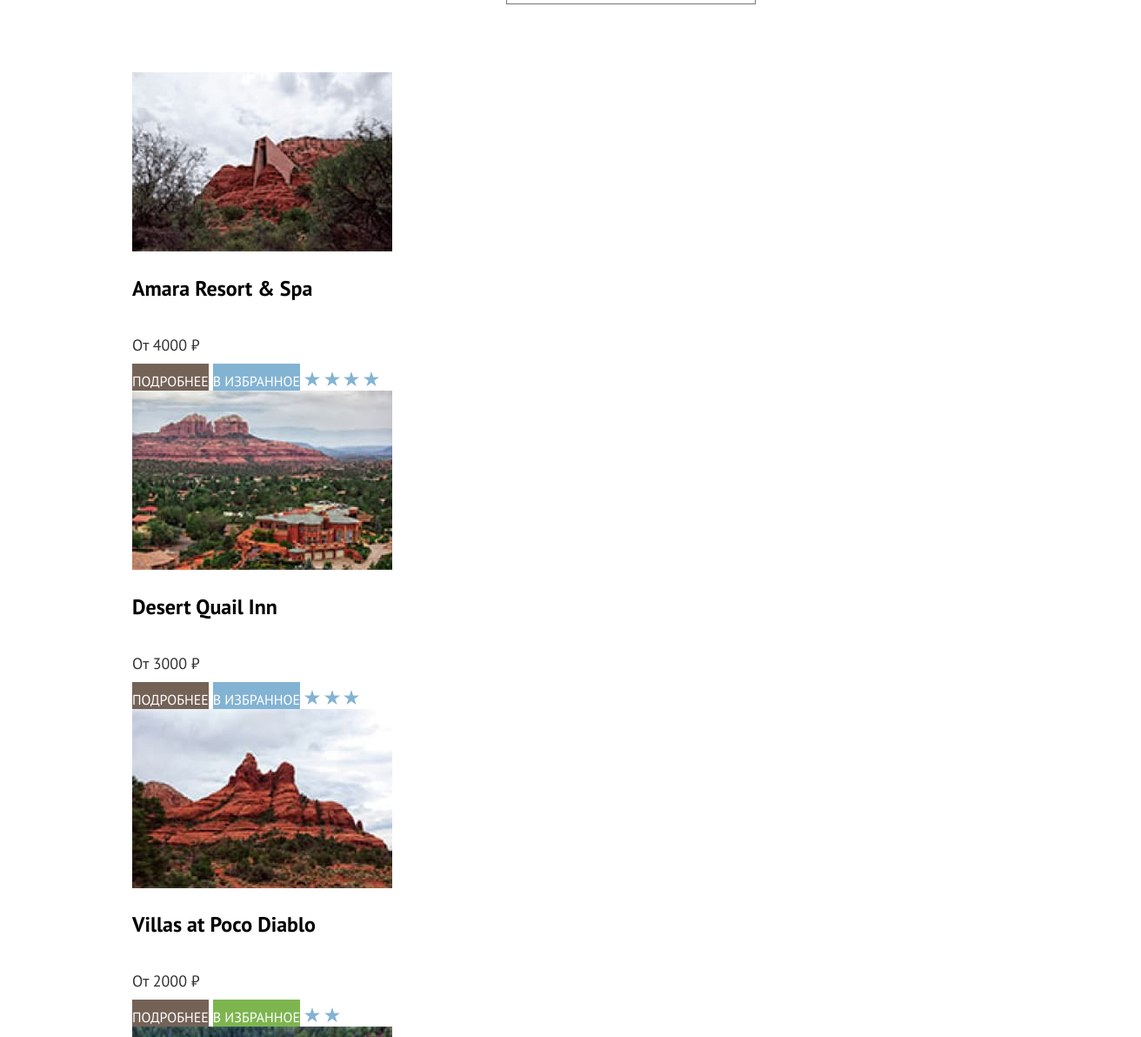
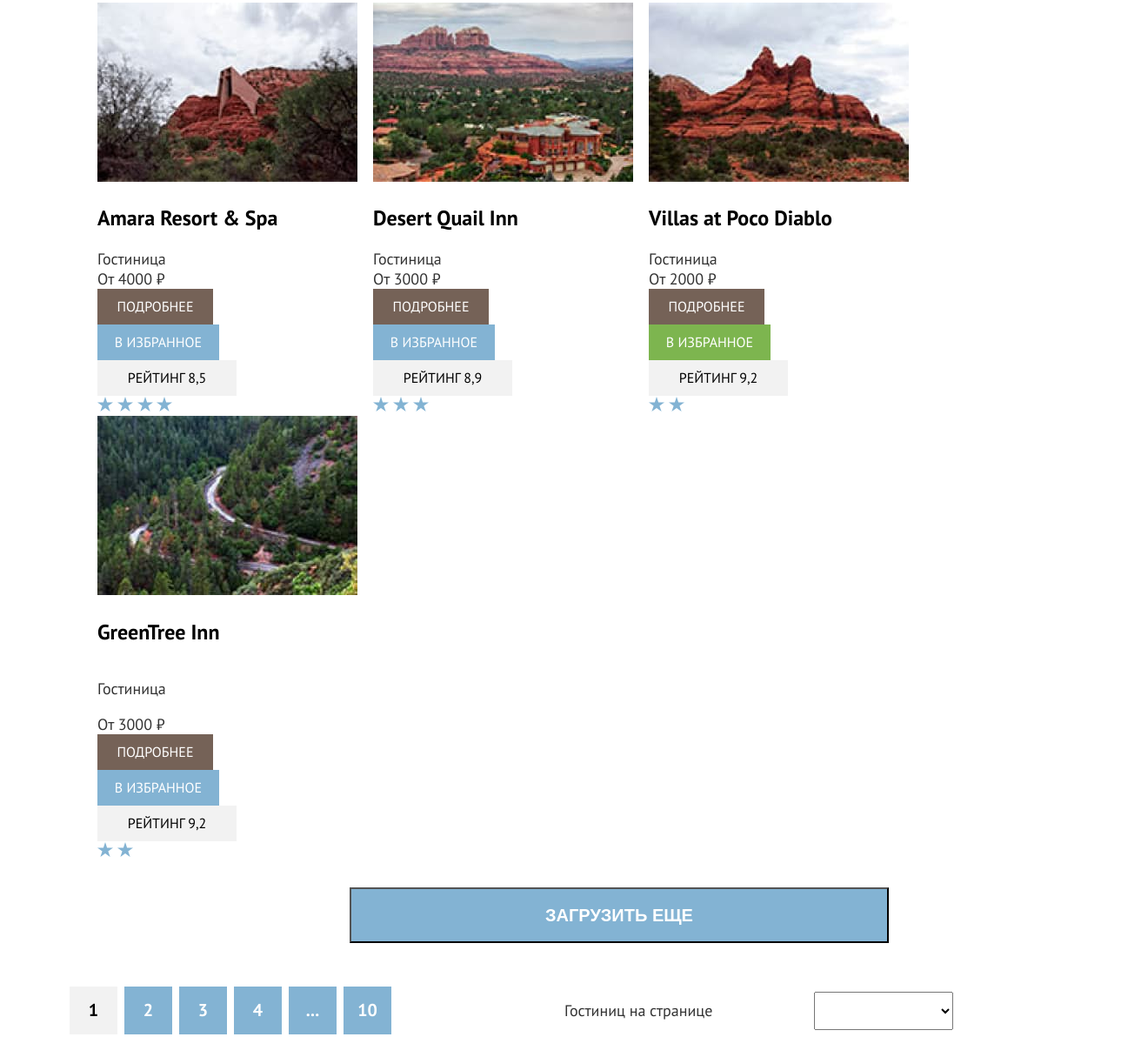
Before and after one commit to htmlacademy-htmlcss/2010839-sedona-33, a website: page catalog.html in a window 1280 px wide. Shown: the part 648-1840 px from the top of the page at 87% size, 1312 px wide, since content can reach past the window. Drawn offline with Linux system fonts and the light colour scheme.

Commit message:
доработки сеток на флексах
исправил навигацию, теперь есть место если будут добавлены новые навигационные кнопки

сам каталог вернул флексом и выставил ширину всем маленьким блокам, обнулил все отступы, делать бум на grid как я понял

в футере тоже оставил место для соц сетей и даже сделал на всякий флекс врап если их будет очень много

```diff
--- a/catalog.html
+++ b/catalog.html
@@ -149,13 +149,15 @@
         <h2 class="hotel-card-title">Amara Resort & Spa</h2>
       </a>
       <div class="card">
+      <p class="type-housing">Гостиница</p>
       <p class="hotel-card-price">От 4000 ₽</p>
       <a class="hotel-card-info" href="#">подробнее</a>
       <a class="hotel-card-subscribe" href="#">в избранное</a>
-      <img class="hotel-card-rating" src="images/icon-star.svg" width="18px" height="17px" alt="Рейтинг">
-      <img class="hotel-card-rating" src="images/icon-star.svg" width="18px" height="17px" alt="Рейтинг">
-      <img class="hotel-card-rating" src="images/icon-star.svg" width="18px" height="17px" alt="Рейтинг">
-      <img class="hotel-card-rating" src="images/icon-star.svg" width="18px" height="17px" alt="Рейтинг">
+      <p class="hotel-card-rating" href="#">Рейтинг 8,5</p>
+      <img class="" src="images/icon-star.svg" width="18px" height="17px" alt="Рейтинг">
+      <img class="" src="images/icon-star.svg" width="18px" height="17px" alt="Рейтинг">
+      <img class="" src="images/icon-star.svg" width="18px" height="17px" alt="Рейтинг">
+      <img class="" src="images/icon-star.svg" width="18px" height="17px" alt="Рейтинг">
     </div>
     </li>
     <li class="hotel-card">
@@ -164,12 +166,14 @@
         <h2 class="hotel-card-title">Desert Quail Inn</h2>
       </a>
       <div class="card">
+      <p class="type-housing">Гостиница</p>
       <p class="hotel-card-price">От 3000 ₽</p>
       <a class="hotel-card-info" href="#">подробнее</a>
       <a class="hotel-card-subscribe" href="#">в избранное</a>
-      <img class="hotel-card-rating" src="images/icon-star.svg" width="18px" height="17px" alt="Рейтинг">
-      <img class="hotel-card-rating" src="images/icon-star.svg" width="18px" height="17px" alt="Рейтинг">
-      <img class="hotel-card-rating" src="images/icon-star.svg" width="18px" height="17px" alt="Рейтинг">
+      <p class="hotel-card-rating" href="#">Рейтинг 8,9</p>
+      <img class="" src="images/icon-star.svg" width="18px" height="17px" alt="Рейтинг">
+      <img class="" src="images/icon-star.svg" width="18px" height="17px" alt="Рейтинг">
+      <img class="" src="images/icon-star.svg" width="18px" height="17px" alt="Рейтинг">
       </div>
     </li>
     <li class="hotel-card">
@@ -178,11 +182,13 @@
         <h2 class="hotel-card-title">Villas at Poco Diablo</h2>
       </a>
       <div class="card">
+      <p class="type-housing">Гостиница</p>
       <p class="hotel-card-price">От 2000 ₽</p>
       <a class="hotel-card-info" href="#">подробнее</a>
       <a class="hotel-card-subscribe hotel-card-subscribe-current" href="#">в избранное</a>
-      <img class="hotel-card-rating" src="images/icon-star.svg" width="18px" height="17px" alt="Рейтинг">
-      <img class="hotel-card-rating" src="images/icon-star.svg" width="18px" height="17px" alt="Рейтинг">
+      <p class="hotel-card-rating" href="#">Рейтинг 9,2</p>
+      <img class="" src="images/icon-star.svg" width="18px" height="17px" alt="Рейтинг">
+      <img class="" src="images/icon-star.svg" width="18px" height="17px" alt="Рейтинг">
       </div>
     </li>
     <li class="hotel-card">
@@ -191,11 +197,13 @@
         <h2 class="hotel-card-title">GreenTree Inn</h2>
       </a>
       <div class="card">
+      <p class="hotel-type-housing">Гостиница</p>
       <p class="hotel-card-price">От 3000 ₽</p>
       <a class="hotel-card-info" href="#">подробнее</a>
       <a class="hotel-card-subscribe" href="#">в избранное</a>
-      <img class="hotel-card-rating" src="images/icon-star.svg" width="18px" height="17px" alt="Рейтинг">
-      <img class="hotel-card-rating" src="images/icon-star.svg" width="18px" height="17px" alt="Рейтинг">
+      <p class="hotel-card-rating" href="#">Рейтинг 9,2</p>
+      <img class="" src="images/icon-star.svg" width="18px" height="17px" alt="Рейтинг">
+      <img class="" src="images/icon-star.svg" width="18px" height="17px" alt="Рейтинг">
       </div>
     </li>
   </ul>
--- a/styles/styles.css
+++ b/styles/styles.css
@@ -21,7 +21,6 @@
   /* Root */
 
   body {
-
     display: flex;
     flex-direction: column;
     min-height: 100%;
@@ -66,7 +65,7 @@
   .navigation-list {
     display: flex;
     flex-wrap: wrap;
-    width: 450px;
+    width: 620px;
     margin: 0;
     padding: 0;
     list-style-type: none;
@@ -334,6 +333,7 @@
   .inner-header-title {
     width: 528px;
     padding: 35px 601px 5px 71px;
+    margin: 0;
     font-size: 60px;
     line-height: 78px;
     font-weight: 700;
@@ -451,10 +451,15 @@
   }
 
   .hotels-list {
+    display: flex;
+    width: 1200px;
+    flex-wrap: wrap;
     font-size: 18px;
     line-height: 23px;
     color: #333333;
     list-style: none;
+    margin: 0;
+    padding: 0;
   }
 
   .hotel-card {
@@ -471,6 +476,14 @@
     margin-right: 18px;
   }
 
+  .type-housing {
+    width: 133px;
+    font-size: 18px;
+    line-height: 23px;
+    text-align: left;
+    margin: 0;
+  }
+
   .hotel-card-link :last-child {
     margin-right: 0px;
   }
@@ -485,9 +498,13 @@
     font-size: 18px;
     line-height: 23px;
     color: #333333;
+    text-align: left;
+    margin: 0;
   }
 
   .hotel-card-info {
+    display: block;
+    width: 133px;
     font-size: 16px;
     line-height: 21px;
     text-align: center;
@@ -499,6 +516,8 @@
   }
 
   .hotel-card-subscribe {
+    display: block;
+    width: 140px;
     font-size: 16px;
     line-height: 21px;
     text-align: center;
@@ -513,6 +532,19 @@
     background-color: #7DB54F;
   }
 
+  .hotel-card-rating {
+    text-align: center;
+    text-transform: uppercase;
+    font-size: 16px;
+    line-height: 21px;
+    background-color: #F2F2F2;
+    color: #000000;
+    text-decoration: none;
+    padding: 10px 0;
+    width: 160px;
+    margin: 0;
+  }
+
   .button-show-more {
     display: block;
     width: 620px;
@@ -524,7 +556,7 @@
     text-transform: uppercase;
     font-weight: 700;
     background-color: #83B3D3;
-    margin-bottom: 30px;
+    margin: 30px 290px;
     padding: 17px 0;
   }
 
@@ -673,27 +705,29 @@
 }
 
 .footer-social {
-  width: 107px;
-  margin-right: 161px;
+  width: 400px;
+  margin-left: 72px;
 }
 
 .footer-social-list {
   display: flex;
+  flex-wrap: wrap;
   list-style-type: none;
+  padding: 0;
 }
 
 .footer-social-item {
-  flex-wrap: wrap;
   margin-right: 30px;
 }
 
 .footer-contacts {
-  width: 620px;
+  width: 400px;
 }
 
 .footer-made-in {
-  width: 115px;
-  margin-left: auto;
+  width: 400px;
+  margin-right: 72px;
+  text-align: right;
 }
 
 .footer-contacts-phone {
```
Also changed, not shown: index.html (+4 -0 lines).
